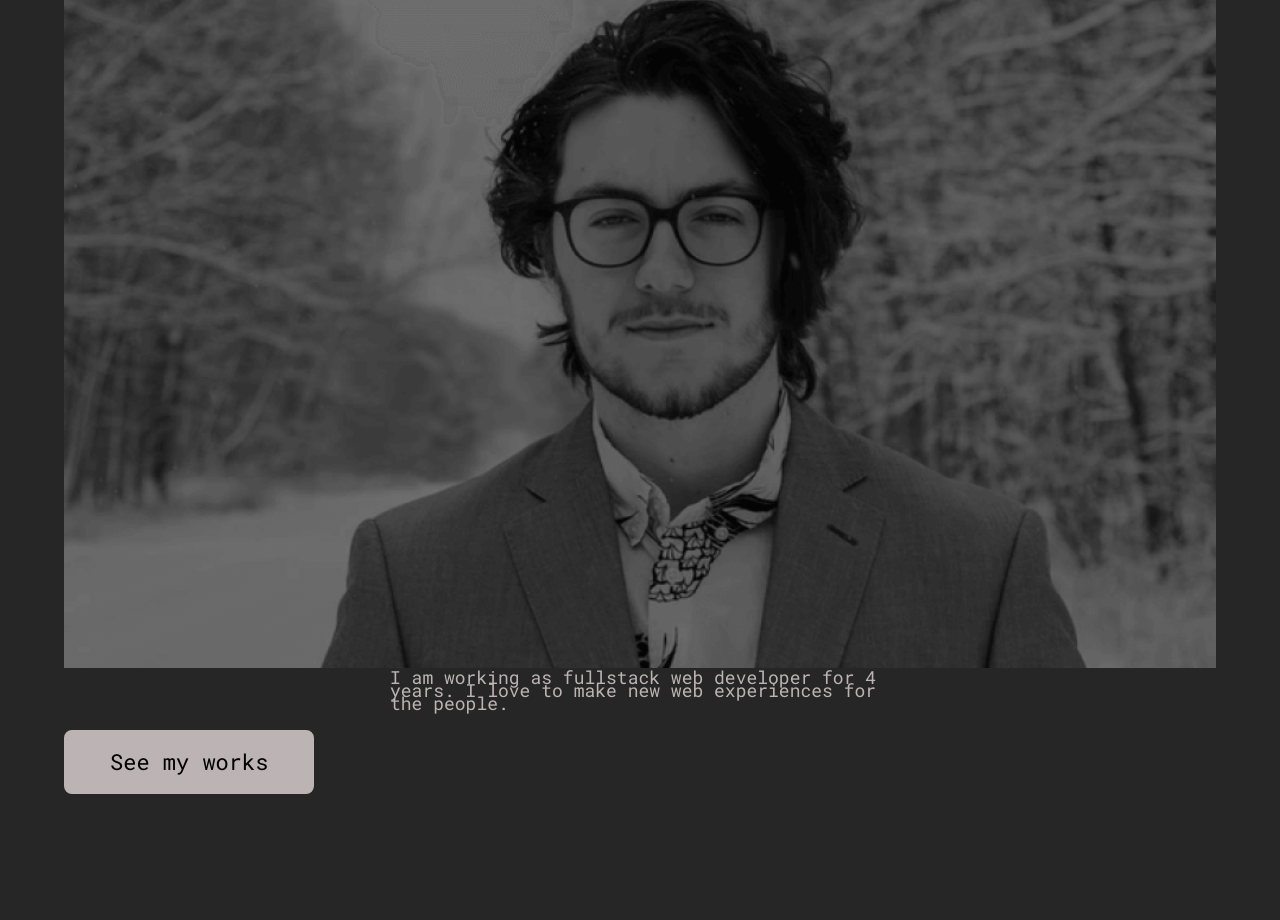
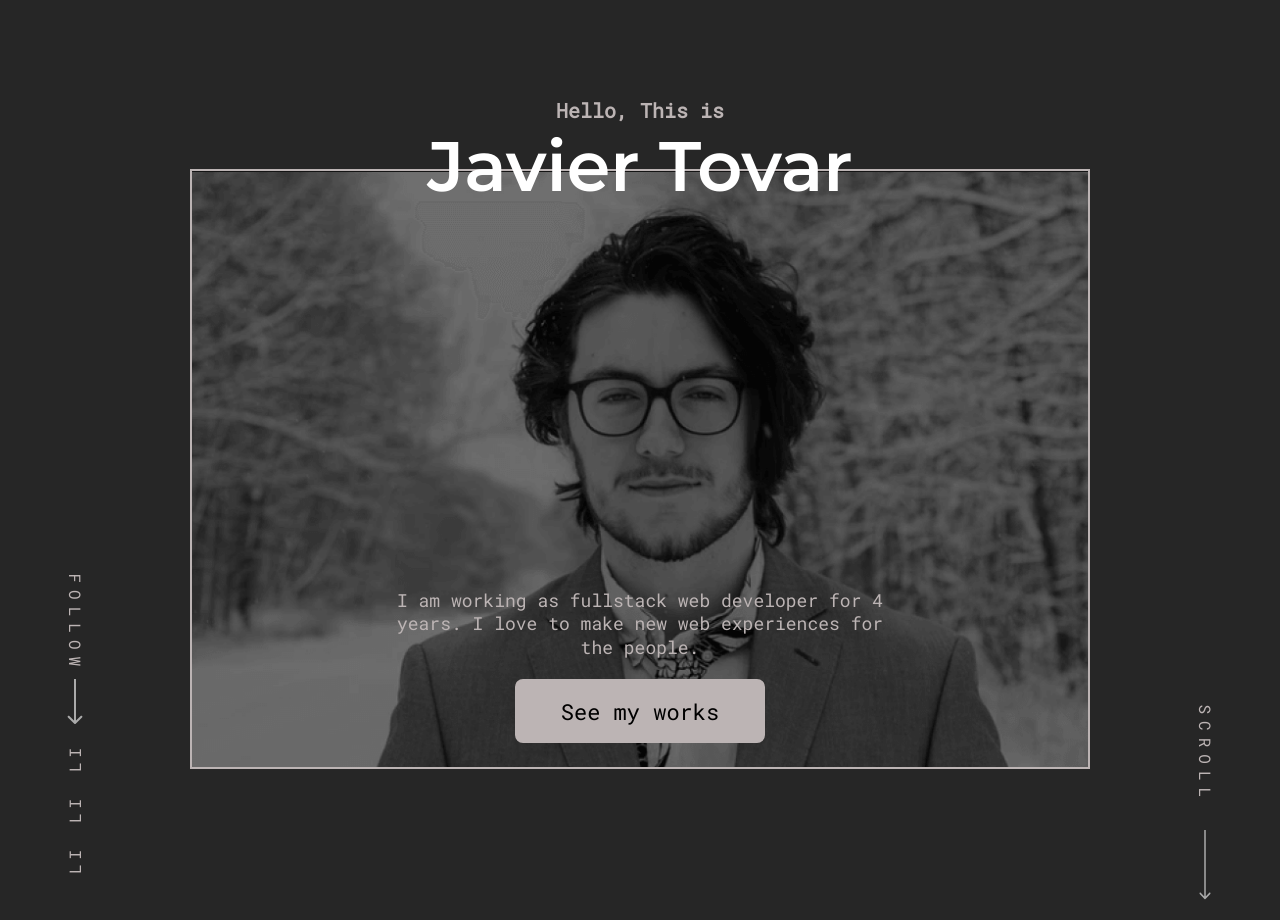
Before and after one commit to ljaviertovar/ljt-portfolio, a React (Create React App) app: page / in a window 1280 px wide. Shown: the part 80-1000 px from the top of the page. Before the commit the page ends 874 px from the top, so only its background shows below. Built offline with nearby package versions, Linux system fonts and the light colour scheme.

Commit message:
:lipstick: [ADD] Styles of Hero component

```diff
--- a/src/components/HeroSection.js
+++ b/src/components/HeroSection.js
@@ -4,17 +4,159 @@
 import Button from './Button';
 import PText from './PText';
 
+import SocialMediaArrow from '../assets/images/social-media-arrow.svg';
+import ScrollDownArrow from '../assets/images/scroll-down-arrow.svg';
+import styled from 'styled-components';
+
+const HeroStyles = styled.div`
+.hero{
+    height: 100vh;
+    min-height: 1000px;
+    width: 100%;
+    text-align: center;
+    display: flex;
+    align-items: center;
+    justify-content: center;
+    position: relative;
+}
+.hero__heading{
+    font-size: 2rem;
+    margin-bottom: -4rem;
+    position: relative;
+    span{
+        display: inline-block;
+        width: 100%;
+    }
+    .hero__name{
+        font-size: 7rem;
+        font-family: 'Montserrat SemiBold';
+        color: var(--white);
+    }
+}
+.hero__img{
+    max-width: 900px;
+    width: 100%;
+    height: 600px;
+    margin: 0 auto;
+    border: 2px solid var(--gray-1)
+}
+.hero__info{
+    margin-top: -18rem;
+}
+.hero__social,
+.hero__scrollDown{
+    display: flex;
+    flex-direction: column;
+    gap: 2rem;
+    position: absolute;
+    bottom: 20px;
+    width: 50px;
+}
+.hero__social{
+    left: 50px;
+}
+.hero__scrollDown{
+    right: 50px;
+}
+.hero__social__indicator,
+.hero__scrollDown{
+width: 50px;
+p{
+    font-size: 1.6rem;
+    transform: translateY(-70px) rotate(90deg);
+    letter-spacing: 0.7rem;
+    text-transform: uppercase;
+}
+img{
+    max-height: 45px;
+    width: 16px;
+    margin: 0 auto;
+    object-fit: contain;
+}
+}
+.hero__scrollDown{
+    img{
+        max-height:70px;
+    }
+}
+.hero__social__text{
+    ul{
+        li{
+            margin-bottom: 1rem;
+            a{
+                display: inline-block;
+                font-size: 1.6rem;
+                transform: rotate(-90deg);
+                letter-spacing: 5px;
+                margin-bottom: 2rem;
+            }
+        }
+    }
+}
+@media only screen and (max-width: 768px){
+    .hero{
+        min-height: 750px;
+    }
+    .hero__heading{
+        font-size: 1.4rem;
+        margin-bottom: -3rem;
+        .hero__name{
+            font-size: 4.5rem;
+        }
+    }
+    .hero__img{
+        height: 300px;
+    }
+    .hero__info{
+        margin-top: 3rem;
+    }
+    .hero__social{
+        left: 0;
+        bottom: 15%;
+        width: 20px;
+        .hero__social__indicator{
+            width: 20px;
+            p{
+                font-size: 1.2rem;
+            }
+            img{
+                max-height: 22px;
+            }
+        }
+        .hero__social__text{
+            ul{
+                li{
+                    a{
+                        font-size: 1.2rem;
+                        margin-bottom: 1rem;
+                    }
+                }
+            }
+        }
+    }
+    .hero__scrollDown{
+        right: 0;
+        width: 20px;
+        gap: 1rem;
+        p{
+            font-size: 1.3rem;
+        }
+    }
+}
+`;
+
 const HeroSection = () => {
     return (
-        <div>
+        <HeroStyles>
+            <div className='hero'>
                 <div className='container'>
                     <h1 className='hero__heading'>
                         <span>Hello, This is</span>
-                    <span>Javier Tovar</span>
+                        <span className='hero__name'>Javier Tovar</span>
                     </h1>
 
                     <div className='hero__img'>
-                    <img src={HeroImg} alt='Luis Javier Tovar'/>
+                        <img src={HeroImg} alt='Luis Javier Tovar' />
                     </div>
 
                     <div className='hero__info'>
@@ -27,8 +169,58 @@
                             btnText='See my works'
                         />
                     </div>
+
+                    <div className='hero__social'>
+                        <div className='hero__social__indicator'>
+                            <p>Follow</p>
+                            <img
+                                src={SocialMediaArrow}
+                                alt='social media arrow'
+                            />
+                        </div>
+                        <div className='hero__social__text'>
+                            <ul>
+                                <li>
+                                    <a
+                                        href='https://www.linkedin.com/in/ljaviertovar/'
+                                        target='__blank'
+                                        rel='noreferrer'
+                                    >
+                                        LI
+                                    </a>
+                                </li>
+                                <li>
+                                    <a
+                                        href='https://www.linkedin.com/in/ljaviertovar/'
+                                        target='__blank'
+                                        rel='noreferrer'
+                                    >
+                                        LI
+                                    </a>
+                                </li>
+                                <li>
+                                    <a
+                                        href='https://www.linkedin.com/in/ljaviertovar/'
+                                        target='__blank'
+                                        rel='noreferrer'
+                                    >
+                                        LI
+                                    </a>
+                                </li>
+                            </ul>
                         </div>
                     </div>
+
+                    <div className='hero__scrollDown'>
+                        <p>Scroll</p>
+                        <img
+                            src={ScrollDownArrow}
+                            alt=''
+                        />
+                    </div>
+                </div>
+            </div>
+        </HeroStyles>
     )
 }
 
--- a/src/components/PText.js
+++ b/src/components/PText.js
@@ -5,7 +5,7 @@
 max-width: 500px;
 margin: 0 auto;
 font-size: 1.8rem;
-line-height: 1.3rem;
+line-height: 1.3em;
 @media only screen and (max-width: 768px){
     font-size: 1.4rem;
 }
```
Lines whose indentation alone changed are shown as unchanged.
